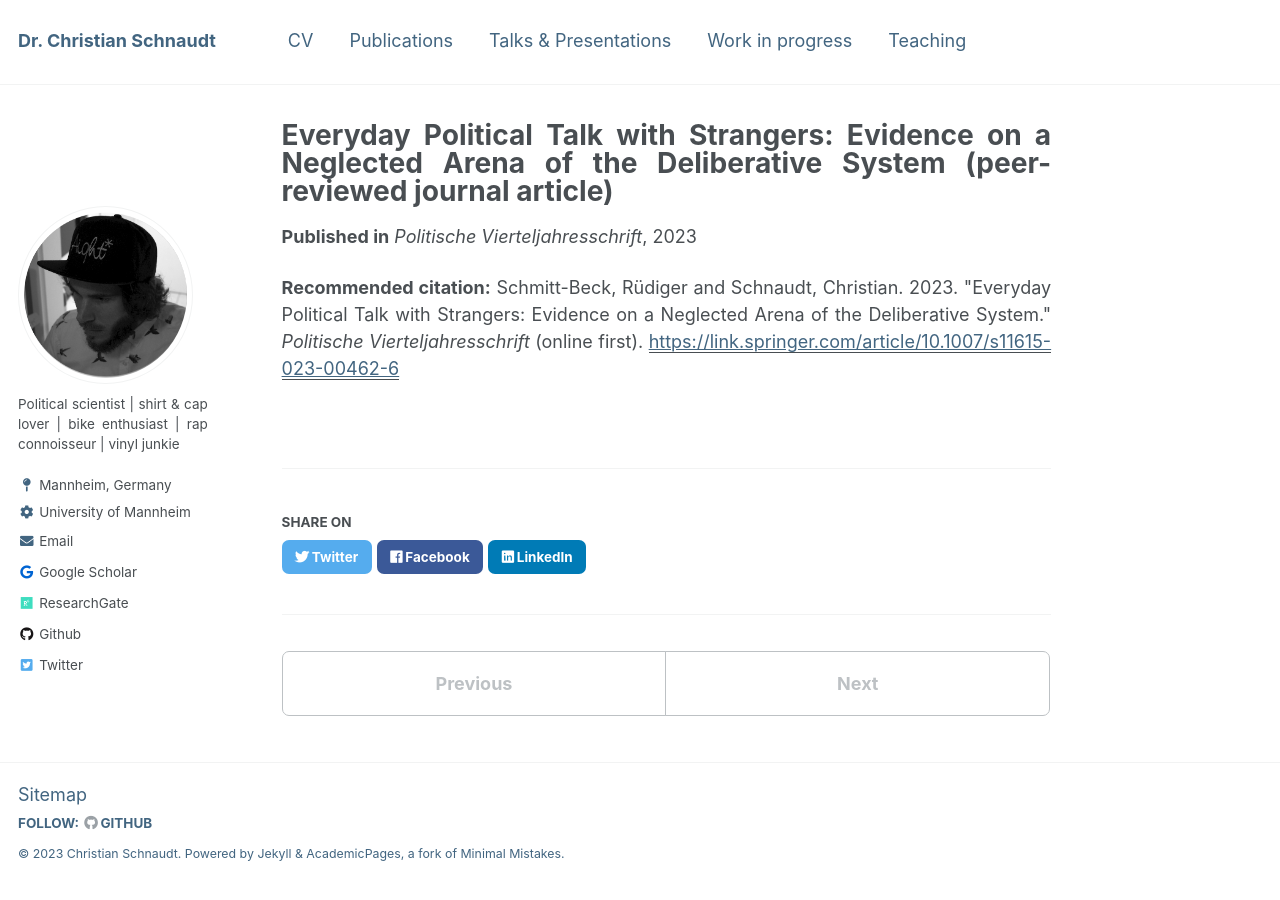
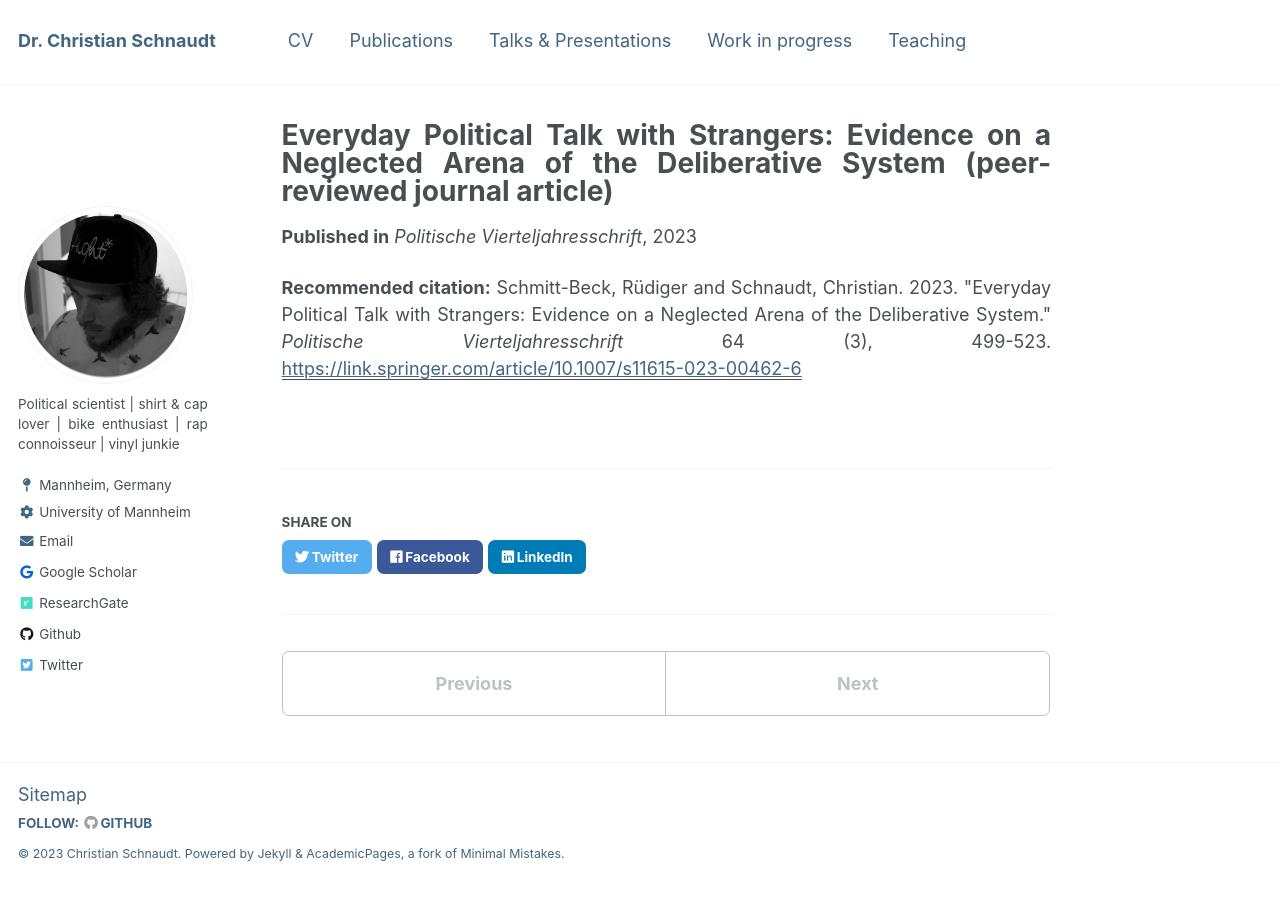
Before and after one commit to cschnaudt/cschnaudt.github.io, a Jekyll site: the page built from _publications/2023-04-20-PVS-PT.md, in a window 1280 px wide. Built offline with Jekyll 4.4.1, drawn with Linux system fonts in a browser that asks for light colours.

Commit message:
Update 2023-04-20-PVS-PT.md

```diff
--- a/_publications/2023-04-20-PVS-PT.md
+++ b/_publications/2023-04-20-PVS-PT.md
@@ -6,5 +6,5 @@ excerpt: 'According to normative theorists, informal conversations between stran
 date: 2023-04-20
 venue: 'Politische Vierteljahresschrift'
 paperurl: 'https://link.springer.com/article/10.1007/s11615-023-00462-6'
-citation: 'Schmitt-Beck, Rüdiger and Schnaudt, Christian. 2023. "Everyday Political Talk with Strangers: Evidence on a Neglected Arena of the Deliberative System." <i>Politische Vierteljahresschrift</i> (online first).'
+citation: 'Schmitt-Beck, Rüdiger and Schnaudt, Christian. 2023. "Everyday Political Talk with Strangers: Evidence on a Neglected Arena of the Deliberative System." <i>Politische Vierteljahresschrift</i> 64 (3), 499-523.'
 ---
```
